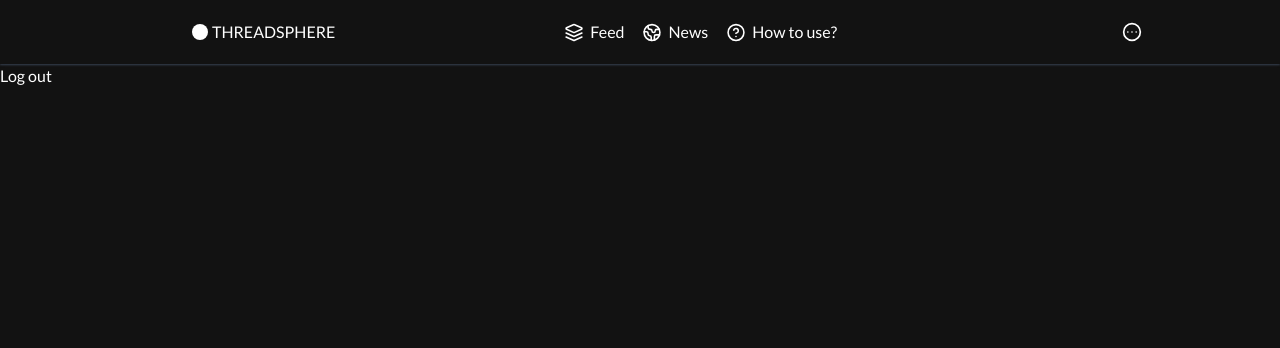
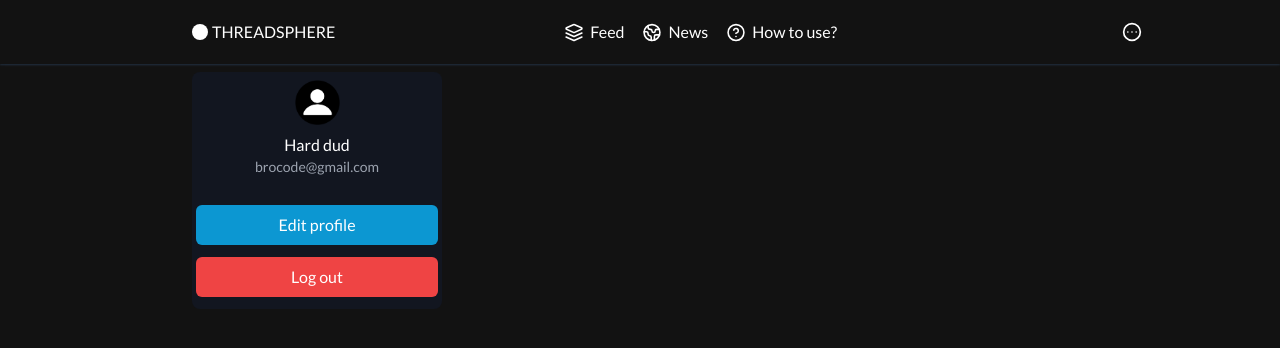
Before and after one commit to MaxCode012/ThreadSphere, a Next.js app: page / in a window 1280 px wide. Shown: the top 348 px of the page. Built offline with nearby package versions, Linux system fonts and the light colour scheme.

Commit message:
made Profile Page UI

```diff
--- a/src/actions/auth-actions.ts
+++ b/src/actions/auth-actions.ts
@@ -83,7 +83,7 @@ export async function signin(formData: FormData) {
   return { success: true, message: "Successfully signed in" };
 }
 
-export default async function logout() {
+export async function logout() {
   await destroySession();
   return redirect("/signin");
 }
--- a/src/app/globals.css
+++ b/src/app/globals.css
@@ -9,5 +9,5 @@
 
 [data-theme="light"] {
   --text: black;
-  --background: white;
+  --background: #808080;
 }
--- a/src/app/layout.tsx
+++ b/src/app/layout.tsx
@@ -4,6 +4,7 @@ import "./globals.css";
 import Navbar from "@/components/Navbar";
 import { Providers } from "./providers";
 import { Toaster } from "react-hot-toast";
+import { verifyAuth } from "@/lib/lucia";
 
 const lato = Lato({ weight: "400", subsets: ["latin"] });
 
--- a/src/app/page.tsx
+++ b/src/app/page.tsx
@@ -1,9 +1,9 @@
-import LogOutButton from "@/components/LogOutButton";
+import ProfileCard from "@/components/ProfileCard";
 
 export default function Home() {
   return (
-    <main>
-      <LogOutButton />
+    <main className="lg:px-48 px-11 flex">
+      <ProfileCard />
     </main>
   );
 }
--- a/src/components/LogOutButton.tsx
+++ b/src/components/LogOutButton.tsx
@@ -1,10 +1,21 @@
 "use client";
 
-import logout from "@/actions/auth-actions";
-import { useRouter } from "next/navigation";
+import { logout } from "@/actions/auth-actions";
+import { LoaderCircle } from "lucide-react";
+import { useFormStatus } from "react-dom";
 
 const LogoutButton = () => {
-  return <button onClick={() => logout()}>Log out</button>;
+  const { pending } = useFormStatus();
+
+  return (
+    <button
+      className="w-full hover:translate-x-1 bg-red-600 dark:bg-red-500 hover:bg-red-700 dark:hover:bg-red-600 rounded-md px-10 py-2 text-white dark:text-white transition:all duration-200"
+      onClick={() => logout()}
+    >
+      {pending && <LoaderCircle />}
+      Log out
+    </button>
+  );
 };
 
 export default LogoutButton;
--- a/src/components/MainButton.tsx
+++ b/src/components/MainButton.tsx
@@ -9,7 +9,7 @@ interface ButtonProps extends React.ButtonHTMLAttributes<HTMLButtonElement> {
 }
 
 const MainButton = ({ children, className, ...props }: ButtonProps) => {
-  const buttonClasses = `disabled:flex disabled:justify-center  disabled:gap-2 dark:bg-main bg-black text-white rounded-md px-10 py-2 hover:shadow-md dark:hover:shadow-shadowCol/60 transition-shadow duration-200 ${className}`;
+  const buttonClasses = `disabled:flex disabled:justify-center  disabled:gap-2 dark:bg-main bg-black text-white rounded-md px-10 py-2  transition-all hover:translate-x-1 duration-200 ${className}`;
 
   const { pending } = useFormStatus();
 
--- a/src/components/Navbar.tsx
+++ b/src/components/Navbar.tsx
@@ -1,11 +1,8 @@
-// components/Navbar.js
-
 "use client";
 
 import Link from "next/link";
 import { CircleEllipsis, CircleHelp, Earth, Layers, X } from "lucide-react";
 import { useState, useEffect, useRef } from "react";
-import ThemeSwitch from "./ThemeSwitch";
 import { BsCircleFill } from "react-icons/bs";
 import OptionsContainer from "./OptionsContainer";
 
@@ -30,7 +27,7 @@ export default function Navbar() {
   }, []);
 
   return (
-    <header className="dark:shadow-gray-700 shadow-sm px-10 lg:px-48 ">
+    <header className="dark:shadow-blue-400/20 dark:shadow-sm shadow px-10 lg:px-48 ">
       <nav className="max-w-5xl py-5 flex items-center justify-between">
         <div className="flex justify-between items-center">
           <Link href="/" className="flex justify-center items-center space-x-1">
--- a/src/components/OptionsContainer.tsx
+++ b/src/components/OptionsContainer.tsx
@@ -1,5 +1,3 @@
-// components/OptionsContainer.js
-
 import Link from "next/link";
 import ThemeSwitch from "./ThemeSwitch";
 
--- /dev/null
+++ b/src/components/ProfileCard.tsx
@@ -0,0 +1,29 @@
+import Image from "next/image";
+import MainButton from "./MainButton";
+import LogoutButton from "./LogOutButton";
+
+export default function ProfileCard() {
+  return (
+    <aside className="md:w-[250px] w-full mt-2 border dark:border-none dark:bg-container rounded-lg sticky top-0 h-fit space-y-2 px-1">
+      <div className="mt-2">
+        <Image
+          className="m-auto"
+          src="/no_avatarimg.png"
+          width={45}
+          height={45}
+          alt="no avatar"
+        />
+      </div>
+      <div className="space-y-7">
+        <div className="flex flex-col justify-center items-center">
+          <h2>Hard dud</h2>
+          <p className="text-sm text-gray-400">brocode@gmail.com</p>
+        </div>
+        <div className="space-y-3 pb-3">
+          <MainButton className="w-full">Edit profile</MainButton>
+          <LogoutButton />
+        </div>
+      </div>
+    </aside>
+  );
+}
```
Also changed, not shown: public/no_avatarimg.png (added).
